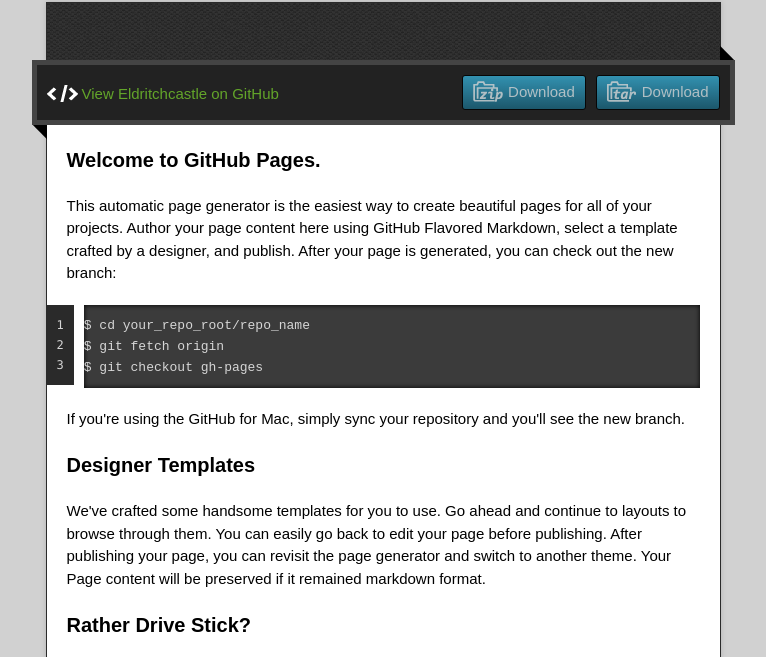
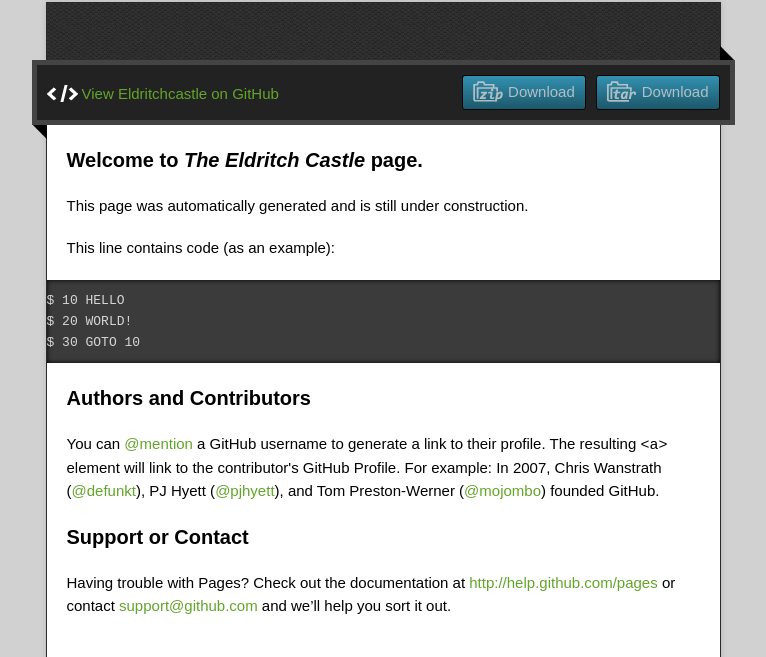
Before and after one commit to electricpandafishstudios/eldritchcastle, a plain HTML site: page index.html in a window 1280 px wide. Shown: the part 128-785 px from the top of the page, without its empty margins (257-1023 px from the left). Drawn offline with nearby package versions, Linux system fonts and the light colour scheme.

Commit message:
updated and fixed the <pre> issue

```diff
--- a/index.html
+++ b/index.html
@@ -37,26 +37,16 @@
         </div>
         <article class="markdown-body">
           <h3>
-<a name="welcome-to-github-pages" class="anchor" href="#welcome-to-github-pages"><span class="octicon octicon-link"></span></a>Welcome to GitHub Pages.</h3>
+<a name="welcome-to-the-page" class="anchor" href="#welcome-to-the-page"><span class="octicon octicon-link"></span></a>Welcome to <i>The Eldritch Castle</i> page.</h3>
 
-<p>This automatic page generator is the easiest way to create beautiful pages for all of your projects. Author your page content here using GitHub Flavored Markdown, select a template crafted by a designer, and publish. After your page is generated, you can check out the new branch:</p>
+<p>This page was automatically generated and is still under construction.</p>
 
-<pre><code>$ cd your_repo_root/repo_name
-$ git fetch origin
-$ git checkout gh-pages
+<p>This line contains code (as an example):</p>
+
+<pre><code>$ 10 HELLO
+$ 20 WORLD!
+$ 30 GOTO 10
 </code></pre>
-
-<p>If you're using the GitHub for Mac, simply sync your repository and you'll see the new branch.</p>
-
-<h3>
-<a name="designer-templates" class="anchor" href="#designer-templates"><span class="octicon octicon-link"></span></a>Designer Templates</h3>
-
-<p>We've crafted some handsome templates for you to use. Go ahead and continue to layouts to browse through them. You can easily go back to edit your page before publishing. After publishing your page, you can revisit the page generator and switch to another theme. Your Page content will be preserved if it remained markdown format.</p>
-
-<h3>
-<a name="rather-drive-stick" class="anchor" href="#rather-drive-stick"><span class="octicon octicon-link"></span></a>Rather Drive Stick?</h3>
-
-<p>If you prefer to not use the automatic generator, push a branch named <code>gh-pages</code> to your repository to create a page manually. In addition to supporting regular HTML content, GitHub Pages support Jekyll, a simple, blog aware static site generator written by our own Tom Preston-Werner. Jekyll makes it easy to create site-wide headers and footers without having to copy them across every page. It also offers intelligent blog support and other advanced templating features.</p>
 
 <h3>
 <a name="authors-and-contributors" class="anchor" href="#authors-and-contributors"><span class="octicon octicon-link"></span></a>Authors and Contributors</h3>
--- a/javascripts/script.js
+++ b/javascripts/script.js
@@ -16,7 +16,7 @@ $(document).ready(function(){
         }
       }
     }
-    $(this).before("<pre class='lines'>" + lines.join("\n") + "</pre>");
+    // $(this).before("<pre class='lines'>" + lines.join("\n") + "</pre>");
   });
 
   var headings = [];
```
